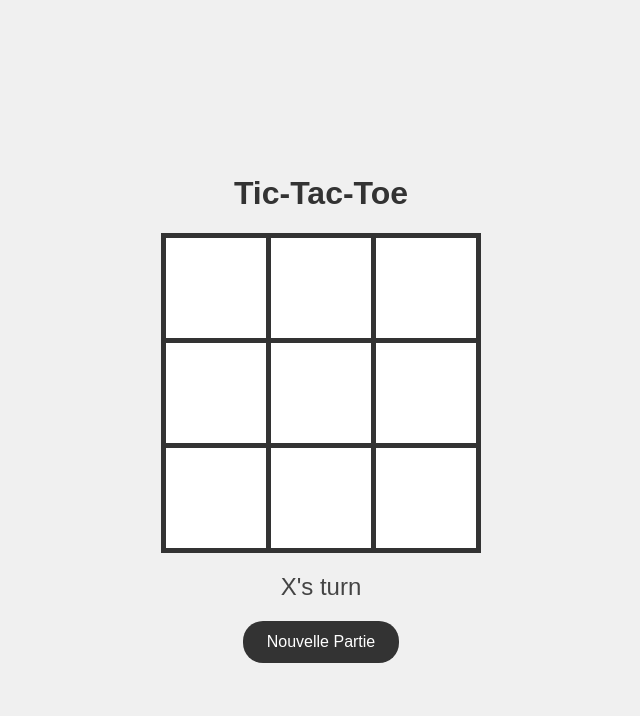
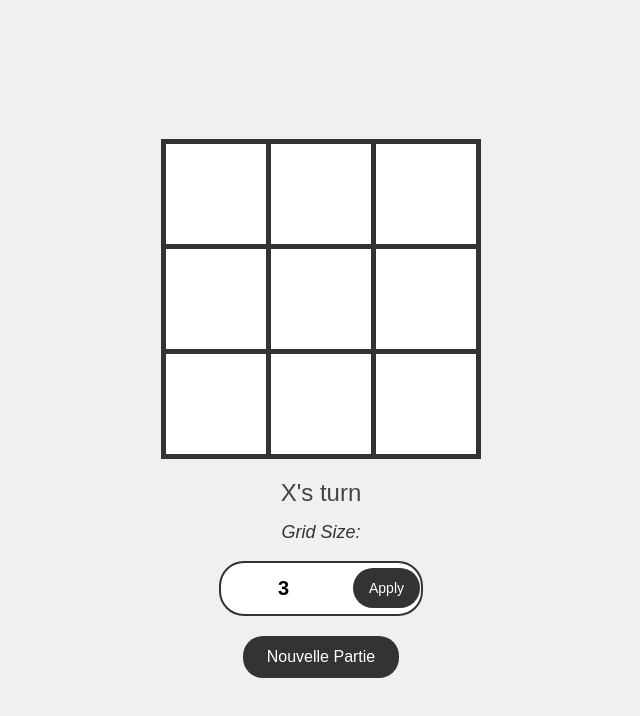
Before and after one commit to Drissnafii/AlphaGo-Tic-Tac-Toe, a plain HTML site: page index.html in a window 1280 px wide. Both pictures are taken after a click on the button "Nouvelle Partie". Shown: the whole page, without its empty margins (319-959 px from the left). Drawn offline with Linux system fonts and the light colour scheme.

Commit message:
Enhance game UI and logic: add dynamic grid size support, improve styling, and refactor game state management

```diff
--- a/assets/css/style.css
+++ b/assets/css/style.css
@@ -10,6 +10,11 @@ body {
 
 h1 {
     color: #333;
+    position: absolute;
+    top: 15%;
+    left: 50%;
+    transform: translateX(-50%);
+    margin: 0;
 }
 
 #game-board {
@@ -30,15 +35,98 @@ h1 {
     align-items: center;
     font-size: 3rem;
     cursor: pointer;
+    transition: background-color 0.3s ease;
 }
 .cell:hover {
     background-color: #ddd;
+}
+
+.cell.cell-x {
+    background-color: #818169;
+    color: #fff;
+}
+
+.cell.cell-o {
+    background-color: #515f5f;
+    color: #fff;
+}
+
+.cell.cell-x:hover {
+    background-color: #4a4a3f;
+}
+
+.cell.cell-o:hover {
+    background-color: #3f4a4a;
 }
 
 #status {
     margin-top: 20px;
     font-size: 1.5em;
     color: #444;
+}
+
+#grid-controls {
+    margin-top: 15px;
+    display: flex;
+    flex-direction: column;
+    align-items: center;
+    gap: 10px;
+}
+
+#grid-controls label {
+    color: #333;
+    font-size: 18px;
+    font-style: italic;
+    font-weight: 500;
+    margin-bottom: 8px;
+}
+
+.input-group {
+    position: relative;
+    display: flex;
+    align-items: center;
+}
+
+#grid-size-input {
+    width: 100px;
+    padding: 14px 80px 14px 20px;
+    border: 2px solid #333;
+    border-radius: 25px;
+    text-align: center;
+    font-size: 20px;
+    font-weight: 600;
+    font-family: Arial, sans-serif;
+    background-color: white;
+    outline: none;
+}
+
+#grid-size-input:focus {
+    border-color: #555;
+    box-shadow: 0 0 0 2px rgba(51, 51, 51, 0.1);
+}
+
+#apply-size-btn {
+    position: absolute;
+    right: 3px;
+    margin: 0;
+    padding: 8px 16px;
+    background-color: #333;
+    color: white;
+    border: none;
+    border-radius: 25px;
+    font-size: 14px;
+    font-weight: 500;
+    cursor: pointer;
+    font-family: Arial, sans-serif;
+    height: 40px;
+}
+
+#apply-size-btn:hover {
+    background-color: #555;
+}
+
+#apply-size-btn:active {
+    background-color: #222;
 }
 
 .md3-button {
--- a/assets/js/gameLogic.js
+++ b/assets/js/gameLogic.js
@@ -1,20 +1,43 @@
-console.log("the game is loading...");
+// pure logic
+let gridSize = 3; // Default 3x3
+let board = createEmptyBoard(gridSize);
+let currentPlayer = "X";
 
-// Game state variables - pure logic
-let board = [
-    ['', '', ''],
-    ['', '', ''],
-    ['', '', '']
-];
+// Create empty board of any size
+function createEmptyBoard(size) {
+    const newBoard = [];
+    for (let i = 0; i < size; i++) {
+        newBoard[i] = [];
+        for (let j = 0; j < size; j++) {
+            newBoard[i][j] = '';
+        }
+    }
+    return newBoard;
+}
 
-let currentPlayer = "X";
+// Validate grid size (3-6)
+function validateGridSize(size) {
+    return size >= 3 && size <= 6;
+}
+
+// Resize board to new size
+function resizeBoard(newSize) {
+    if (!validateGridSize(newSize)) {
+        return false;
+    }
+
+    gridSize = newSize;
+    board = createEmptyBoard(gridSize);
+    currentPlayer = "X";
+    clearGameState();
+    return true;
+}
 
 // Pure game logic - no DOM manipulation
 function playTurn(row, col) {
     if (board[row][col] === '') {
         // Place the symbol on the board
         board[row][col] = currentPlayer;
-        console.log(`Player ${currentPlayer} played at [${row}, ${col}]`);
 
         // Switch player
         currentPlayer = (currentPlayer === 'X') ? 'O' : 'X';
@@ -22,11 +45,8 @@ function playTurn(row, col) {
         // Save game state to localStorage
         saveGameState();
 
-        console.log("Next player:", currentPlayer);
-        console.table(board);
         return true;
     } else {
-        console.log("Cell already taken! Try another one.");
         return false;
     }
 }
@@ -35,10 +55,10 @@ function playTurn(row, col) {
 function saveGameState() {
     const gameState = {
         board: board,
-        currentPlayer: currentPlayer
+        currentPlayer: currentPlayer,
+        gridSize: gridSize
     };
     localStorage.setItem('ticTacToeGame', JSON.stringify(gameState));
-    console.log("Game state saved to localStorage");
 }
 
 function loadGameState() {
@@ -47,34 +67,24 @@ function loadGameState() {
         const gameState = JSON.parse(savedState);
         board = gameState.board;
         currentPlayer = gameState.currentPlayer;
-        console.log("Game state loaded from localStorage");
-        console.table(board);
+        gridSize = gameState.gridSize || 3; // Default to 3 if not saved
         return true;
     }
-    console.log("No saved game state found");
     return false;
 }
 
 function clearGameState() {
     localStorage.removeItem('ticTacToeGame');
-    console.log("Game state cleared from localStorage");
 }
 
-// Restart game function - resets to initial state
+// Restart game function - resets to current grid size
 function restartGame() {
-    // Reset board to empty state
-    board = [
-        ['', '', ''],
-        ['', '', ''],
-        ['', '', '']
-    ];
+    // Reset board to empty state with current grid size
+    board = createEmptyBoard(gridSize);
 
     // Reset to player X
     currentPlayer = "X";
 
     // Clear localStorage
     clearGameState();
-
-    console.log("Game restarted!");
-    console.table(board);
 }
--- a/assets/js/main.js
+++ b/assets/js/main.js
@@ -1,60 +1,80 @@
 // Initialize the game when the page loads
 document.addEventListener('DOMContentLoaded', function() {
-    console.log("Game initialized!");
     initializeGame();
 });
 
-// Bridge function between UI events and game logic
 function handleCellClick(cellIndex) {
-    const row = Math.floor(cellIndex / 3);
-    const col = cellIndex % 3;
+    const row = Math.floor(cellIndex / gridSize);
+    const col = cellIndex % gridSize;
 
-    // Call pure game logic
+    // Game logic
     const moveSuccessful = playTurn(row, col);
 
-    // Update UI if move was successful
+    // Update UI
     if (moveSuccessful) {
         updateBoard();
         updateStatus();
     }
 }
 
-// Bridge function for restart button
+// Restart button
 function handleRestartClick() {
-    // Call pure game logic
+    // Game logic
     restartGame();
 
     // Update UI
+    generateGameBoard(gridSize);
+    setupCellListeners();
     updateBoard();
     updateStatus();
+}
+
+// Grid size change
+function handleGridSizeChange() {
+    const input = document.getElementById('grid-size-input');
+    const newSize = parseInt(input.value);
+
+    if (resizeBoard(newSize)) {
+        generateGameBoard(gridSize);
+        setupCellListeners();
+        updateBoard();
+        updateStatus();
+    }
+}
+
+// Setup event listeners for all cells
+function setupCellListeners() {
+    const cells = document.querySelectorAll('.cell');
+    cells.forEach((cell, index) => {
+        cell.addEventListener('click', function() {
+            handleCellClick(index);
+        });
+    });
 }
 
 function initializeGame() {
     // Load saved game state if available
     const stateLoaded = loadGameState();
 
-    const cells = document.querySelectorAll('.cell');
+    // Generate board based on current grid size
+    generateGameBoard(gridSize);
 
-    // Add click event listeners to all cells
-    cells.forEach((cell, index) => {
-        console.log(cell);
-        console.log(index);
-        cell.addEventListener('click', function() {
-            handleCellClick(index);
-        });
-    });
+    // Setup event listeners
+    setupCellListeners();
 
     // Add restart button event listener
     const restartBtn = document.getElementById('restart-btn');
     restartBtn.addEventListener('click', handleRestartClick);
 
-    // Update display+status
+    // Add grid size change event listener
+    const applySizeBtn = document.getElementById('apply-size-btn');
+    applySizeBtn.addEventListener('click', handleGridSizeChange);
+
+    // Update grid size input to match current size
+    const gridSizeInput = document.getElementById('grid-size-input');
+    gridSizeInput.value = gridSize;
+
+    // Update display
     updateBoard();
     updateStatus();
-
-    if (stateLoaded) {
-        console.log("Game resumed from saved state");
-    } else {
-        console.log("Starting new game");
-    }
 }
--- a/assets/js/ui.js
+++ b/assets/js/ui.js
@@ -2,10 +2,23 @@
 
 function updateBoard() {
     const cells = document.querySelectorAll('.cell');
-    for (let i = 0; i < 3; i++) {
-        for (let j = 0; j < 3; j++) {
-            const cellIndex = i * 3 + j;
-            cells[cellIndex].textContent = board[i][j];
+    for (let i = 0; i < gridSize; i++) {
+        for (let j = 0; j < gridSize; j++) {
+            const cellIndex = i * gridSize + j;
+            if (cells[cellIndex]) {
+                const cellValue = board[i][j];
+                cells[cellIndex].textContent = cellValue;
+
+                // Remove previous classes
+                cells[cellIndex].classList.remove('cell-x', 'cell-o');
+
+                // Add appropriate class based on cell value
+                if (cellValue === 'X') {
+                    cells[cellIndex].classList.add('cell-x');
+                } else if (cellValue === 'O') {
+                    cells[cellIndex].classList.add('cell-o');
+                }
+            }
         }
     }
 }
@@ -14,3 +27,18 @@ function updateStatus() {
     const statusElement = document.getElementById('status');
     statusElement.textContent = `${currentPlayer}'s turn`;
 }
+
+function generateGameBoard(size) {
+    const gameBoard = document.getElementById('game-board');
+
+    gameBoard.innerHTML = '';
+
+    for (let i = 0; i < size * size; i++) {
+        const cell = document.createElement('div');
+        cell.className = 'cell';
+        gameBoard.appendChild(cell);
+    }
+
+    gameBoard.style.gridTemplateColumns = `repeat(${size}, 100px)`;
+    gameBoard.style.gridTemplateRows = `repeat(${size}, 100px)`;
+}
--- a/index.html
+++ b/index.html
@@ -7,7 +7,6 @@
     <link rel="stylesheet" href="./assets/css/style.css">
 </head>
 <body>
-    <h1>Tic-Tac-Toe</h1>
     <div id="game-board">
         <div class="cell"></div>
         <div class="cell"></div>
@@ -21,6 +20,14 @@
     </div>
     <div id="status">X's turn</div>
 
+    <div id="grid-controls">
+        <label for="grid-size-input">Grid Size: </label>
+        <div class="input-group">
+            <input type="number" id="grid-size-input" min="3" max="6" value="3" placeholder="3-6">
+            <button id="apply-size-btn">Apply</button>
+        </div>
+    </div>
+
     <button id="restart-btn" class="md3-button">
         Nouvelle Partie
     </button>
```
